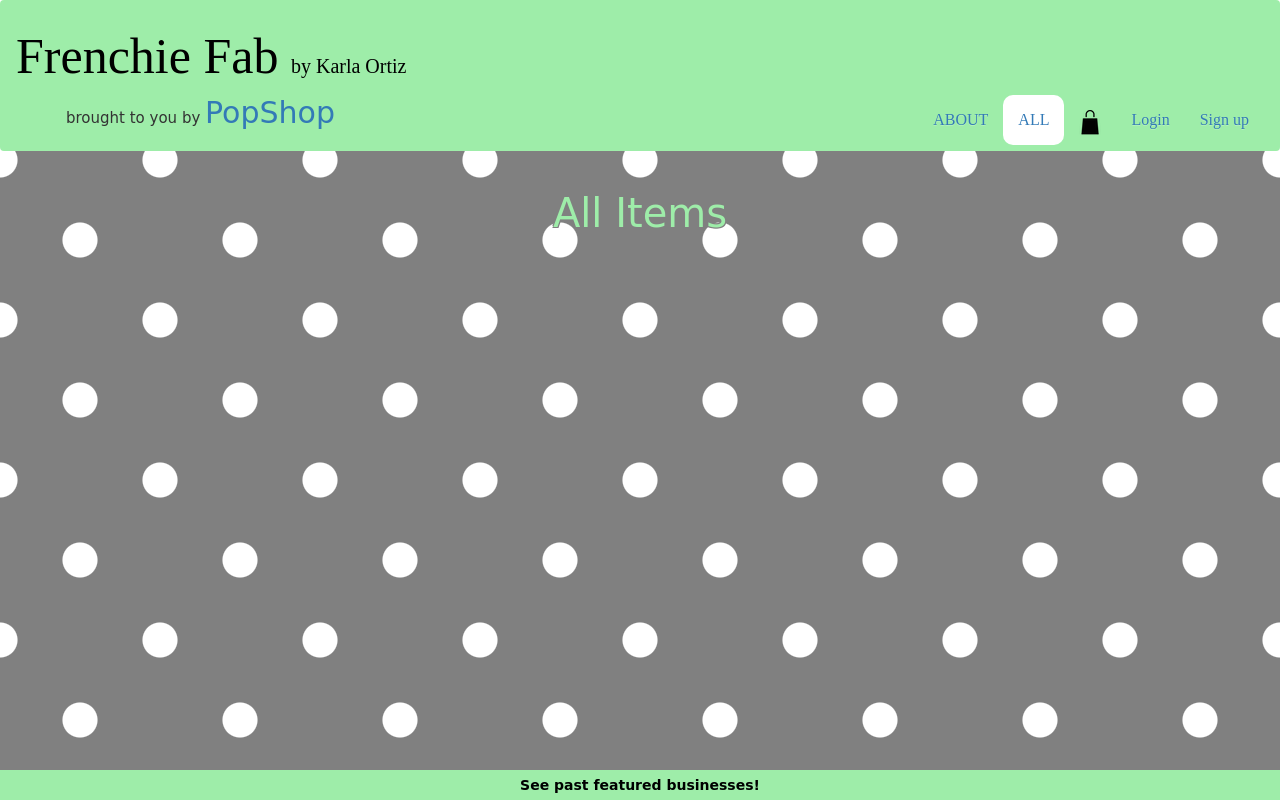
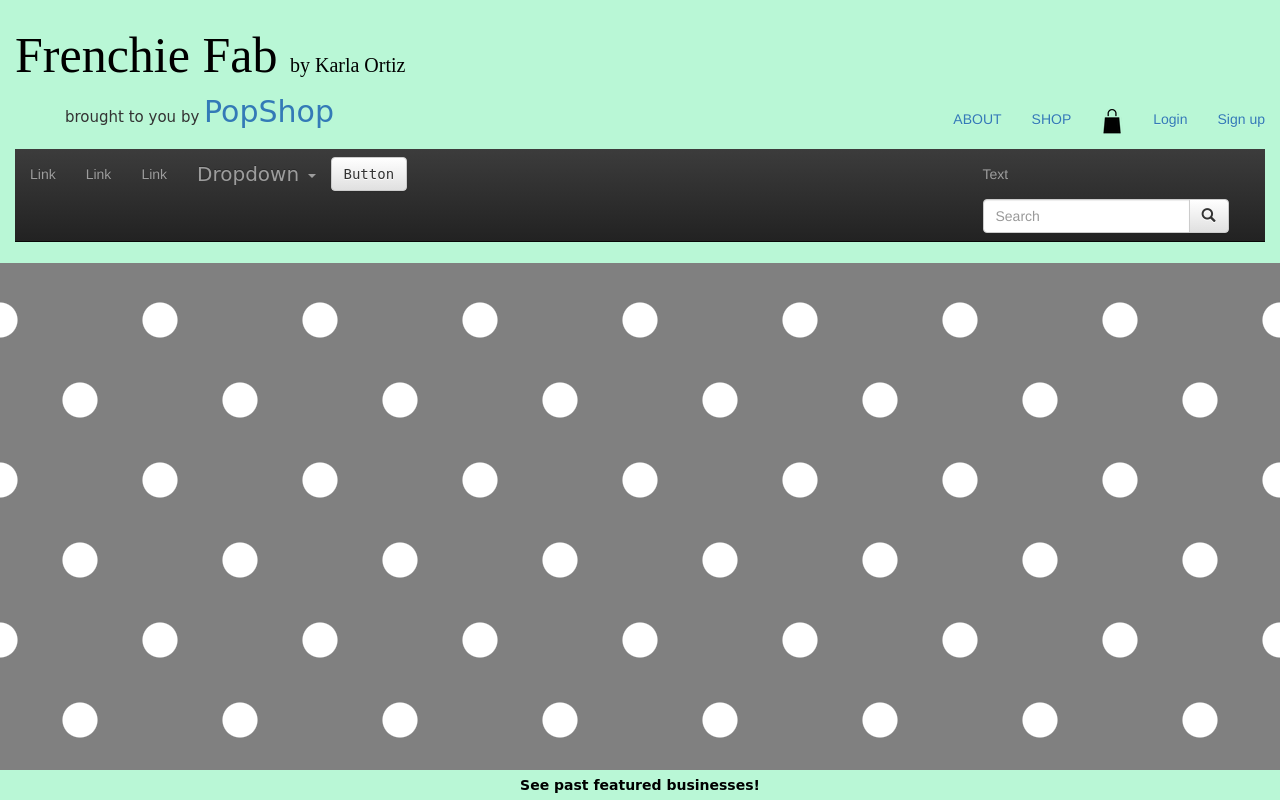
Before and after one commit to jessiheger/project4_popshop, a Django app: page / in a window 1280 px wide. Run offline with Django 3.2, Linux system fonts and the light colour scheme; data that the repository does not hold is empty; some libraries are stand-ins or nearby versions; some web fonts are replaced.

Commit message:
adding second nav layer, still need to edit

```diff
--- a/shop_app/static/style.css
+++ b/shop_app/static/style.css
@@ -66,7 +66,7 @@
     margin-bottom: 0px;
     padding-top: 20px;
     /*padding-bottom: 20px;*/
-    background-color: #9EEDA9;
+    background-color: #B9F7D6;
 }
 
 .brought-by {
@@ -119,7 +119,7 @@
     text-align: center;
     font-family: 'Delius Swash Caps', cursive;
     font-size: 40px;
-    color: #9EEDA9;
+    color: #B9F7D6;
     text-shadow:
         -1px -1px 0 #808080,
         1px -1px 0 #808080,
@@ -164,7 +164,7 @@
 }
 
 footer {
-    background-color: #9EEDA9;
+    background-color: #B9F7D6;
     position: fixed;
     bottom: 0;
     width: 100%;
--- a/shop_app/templates/cart_detail.html
+++ b/shop_app/templates/cart_detail.html
@@ -15,7 +15,7 @@
                   {% if items|length > 0 %}
                      My Shopping Bag:
                      <a href="{% url "cart_detail" %}" style="color: #ffffff">
-                      {{ total_items }} item{{ total_items|pluralize}}, USD ${{ user.cart.get_total_price }}
+                      {{ total_items }} item{{ total_items|pluralize}}, USD ${{ cart_price }}
                      </a>
                      {% else %}
                      Your cart is empty.
@@ -44,7 +44,7 @@
                          </td>
                          <td>{{ item.name }}</td>
                          <td>
-                              <form action="{% url "add_to_cart" item.id %}" method="post">
+                              <form action="{% url "update_quantity" item.id user.cart.id %}" method="post">
                                  {% csrf_token %}
                                  {{ item.update_quantity_form.quantity }}
                                  {{ item.update_quantity_form.update }}
@@ -64,7 +64,7 @@
              <tr class="last-tr">
                  <td><b>Total</b></td>
                  <td colspan="4"></td>
-                 <td colspan="num"><b>USD ${{ user.cart.get_total_price }}</b></td>
+                 <td colspan="num"><b>USD ${{ cart_price }}</b></td>
              </tr>
              </tbody>
          </table>
--- a/shop_app/templates/navbar.html
+++ b/shop_app/templates/navbar.html
@@ -1,5 +1,5 @@
 {% load staticfiles %}
-<nav class="navbar " role="navigation">
+<div class="navbar navbar-fixed-top" role="navigation">
    <div class="container-fluid">
       <div id="app-name" class="navbar-header">
          <button type="button" class="navbar-toggle" data-toggle="collapse" data-target="#bs-example-navbar-collapse-1">
@@ -23,7 +23,7 @@
                         <a class="categories" href="{% url 'about' %}">About</a>
                      </li>
                      <li {% if not category %} class="active active-page"{% endif %}>
-                        <a class="categories" href="{% url 'index' %}">All</a>
+                        <a class="categories" href="{% url 'index' %}">Shop</a>
                      </li>
                      {% for c in categories %}
                      <li {% if category.slug == c.slug %} class="active active-page" {% endif %}>
@@ -37,6 +37,7 @@
                         {% if request.user.is_authenticated %}
                         <a href="#" class="dropdown-toggle auth" data-toggle="dropdown">{{ request.user.username }}<b class="caret"></b></a>
                         <ul class="dropdown-menu auth">
+                           <li><a href="{% url 'index' %}">purchase history</a></li>
                            <li><a href="{% url 'logout' %}">logout</a></li>
                            {% else %}
                            <li class="divider"></li>
@@ -50,5 +51,49 @@
             </div><!-- /.navbar-collapse -->
          </div><!-- /.col-sm-12 -->
       </div><!-- /.row -->
+      <div class="navbar navbar-inverse navbar-static-top" role="navigation">
+    <div class="navbar-header">
+        <button type="button" class="navbar-toggle" data-toggle="collapse" data-target=".navbar-collapse">
+        <span class="sr-only">Toggle navigation</span>
+        <span class="icon-bar"></span>
+        <span class="icon-bar"></span>
+        <span class="icon-bar"></span>
+        </button>
+    </div>
+
+    <div class="collapse navbar-collapse">
+
+        <ul class="nav navbar-nav">
+            <li><a href="#">Link</a></li>
+            <li><a href="#">Link</a></li>
+            <li><a href="#">Link</a></li>
+            <li class="dropdown">
+              <a href="#" class="dropdown-toggle" data-toggle="dropdown">Dropdown <b class="caret"></b></a>
+              <ul class="dropdown-menu">
+                <li><a href="#">Action</a></li>
+                <li><a href="#">Another action</a></li>
+                <li class="divider"></li>
+                <li><a href="#">Separated link</a></li>
+                <li class="divider"></li>
+                <li><a href="#">One more separated link</a></li>
+              </ul>
+            </li>
+        </ul>
+        <button type="button" class="btn btn-default navbar-btn">Button</button>
+        <div class="col-sm-3 col-md-3 pull-right">
+        <div class="navbar-text">Text</div>
+        <form class="navbar-form" role="search">
+        <div class="input-group">
+            <input type="text" class="form-control" placeholder="Search" name="srch-term" id="srch-term">
+            <div class="input-group-btn">
+                <button class="btn btn-default" type="submit"><i class="glyphicon glyphicon-search"></i></button>
+            </div>
+        </div>
+        </form>
+        </div>
+
+    </div>
+</div>
+
    </div><!-- /c.ontainer-fluid -->
-</nav>
+</div>
--- a/shop_app/urls.py
+++ b/shop_app/urls.py
@@ -8,6 +8,7 @@
 urlpatterns = [
     path('', views.index, name='index'),
     path('cart/', views.cart_detail, name='cart_detail'),
+    path('update/<item_id>/<cart_id>/', views.update_quantity, name='update_quantity'),
     path('logout/', views.logout_view, name='logout'),
     path('login/', views.login_view, name='login'),
     path('signup/', views.signup_view, name='signup'),
--- a/shop_app/views.py
+++ b/shop_app/views.py
@@ -47,14 +47,16 @@
         items = Item.objects.filter(carts=cart).values()
         # cart_items = Cart_items.objects.filter(item_id=item_id).values()
         print("ITEMS IN MY CART", items)
+        cart_price = 0
         for item in items:
             cart_item = Cart_items.objects.get(item=item['id'], cart=cart.id)
             print('cart_item ID:', cart_item)
             print('QTY', cart_item.quantity)
             item['quantity'] = cart_item.quantity
             item['total_price'] = cart_item.quantity * item['price']
+            cart_price += item['total_price']
             item['update_quantity_form'] = CartAddItemForm(initial={'quantity': cart_item.quantity, 'update': True})
-        return render(request, 'cart_detail.html', {'items': items, 'cart_items': cart_item})
+        return render(request, 'cart_detail.html', {'items': items, 'cart_price': cart_price})
     else:
         return redirect('login')
 
@@ -68,16 +70,29 @@
         new_cart_item = Cart_items()
         new_cart_item.cart = cart
         new_cart_item.item = item
-        # quantity_change = request.POST['quantity']
-        # print('quantity change', quantity_change)
+        quantity_change = request.POST['quantity']
+        print('quantity change', quantity_change)
         # item_to_change = Cart_items.objects.get(item_id=item.id)
         # item_to_change.quantity = quantity_change
         # item_to_change.save(['quantity'])
-        new_cart_item.quantity = 1
+        new_cart_item.quantity = quantity_change
         new_cart_item.save()
         return redirect('cart_detail')
     else:
         return redirect('login')
+
+def update_quantity(request, item_id, cart_id):
+    if request.user.is_authenticated:
+        print('YAY UPDATE ROUTE')
+        cart_item = Cart_items.objects.get(item=item_id, cart=cart_id)
+        print('cart_item', cart_item)
+        cart_item.quantity = request.POST['quantity']
+        print('request.POST[quantity]', request.POST['quantity'])
+        cart_item.save()
+        return redirect('cart_detail')
+    else:
+        return redirect('login')
+
 
 #Remove Item from Cart
 def delete_from_cart(request, item_id):
```
Also changed, not shown: shop_app/templates/newnav.html (added, +75 -0 lines), README.md.
